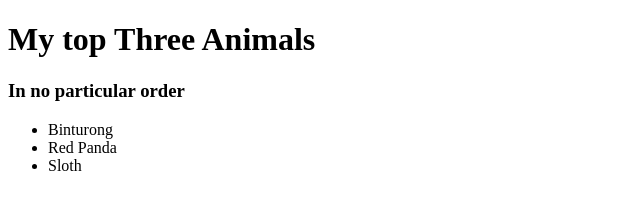
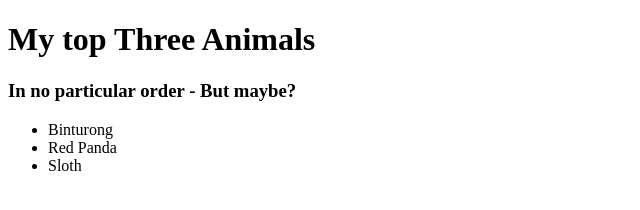
Before and after one commit to JamesThreadgill97/my_first_github_repo, a plain HTML site: page index.html in a window 1280 px wide. Shown: the whole page, without its empty margins (0-640 px from the left). Drawn offline with Linux system fonts and the light colour scheme.

Commit message:
Added to title

```diff
--- a/index.html
+++ b/index.html
@@ -12,7 +12,7 @@
     <body>
         <h1>My top Three Animals</h1>
 
-        <h3>In no particular order</h3>
+        <h3>In no particular order - But maybe?</h3>
         <ul>
             <li>Binturong</li>
             <li>Red Panda</li>
```
